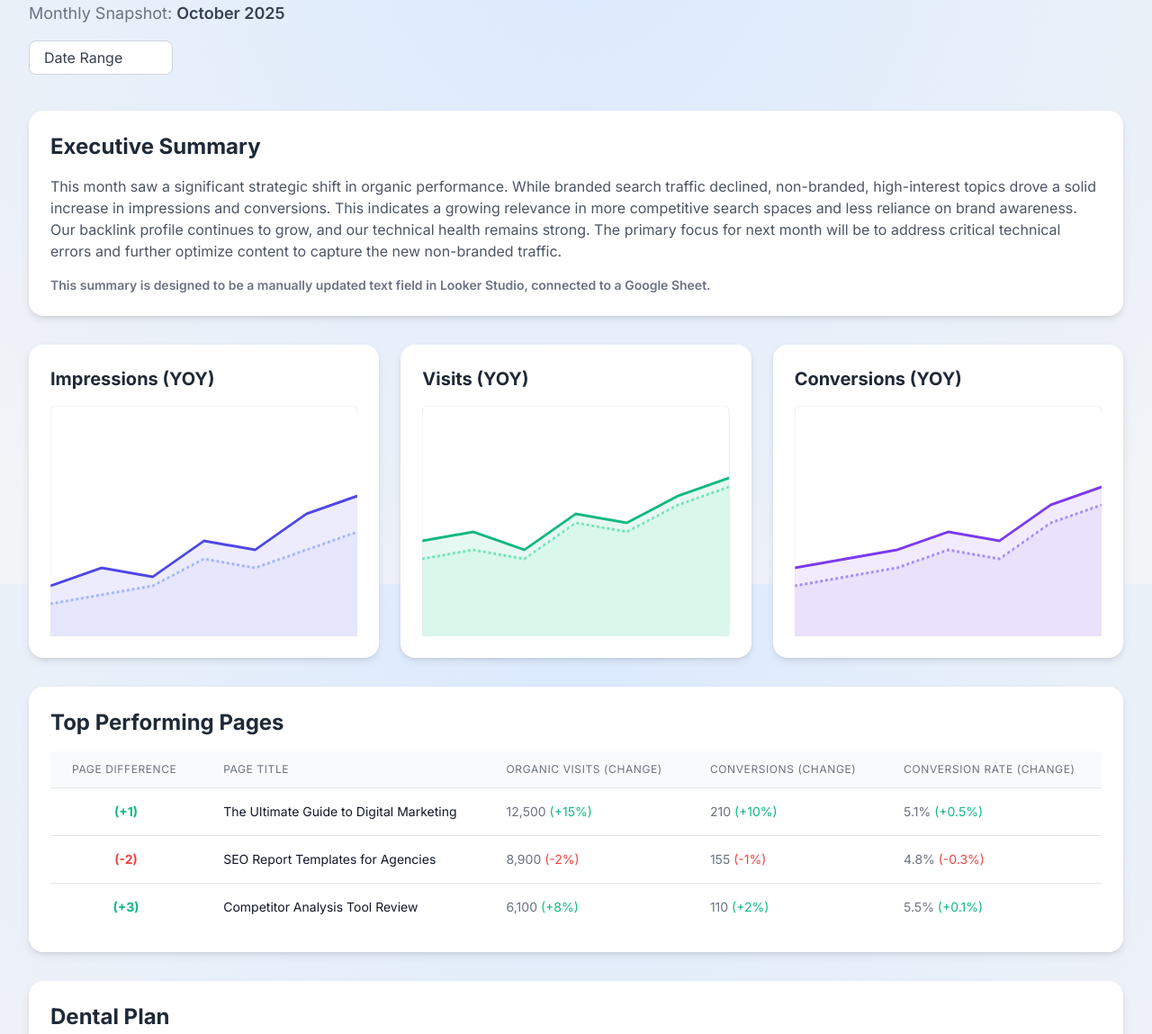
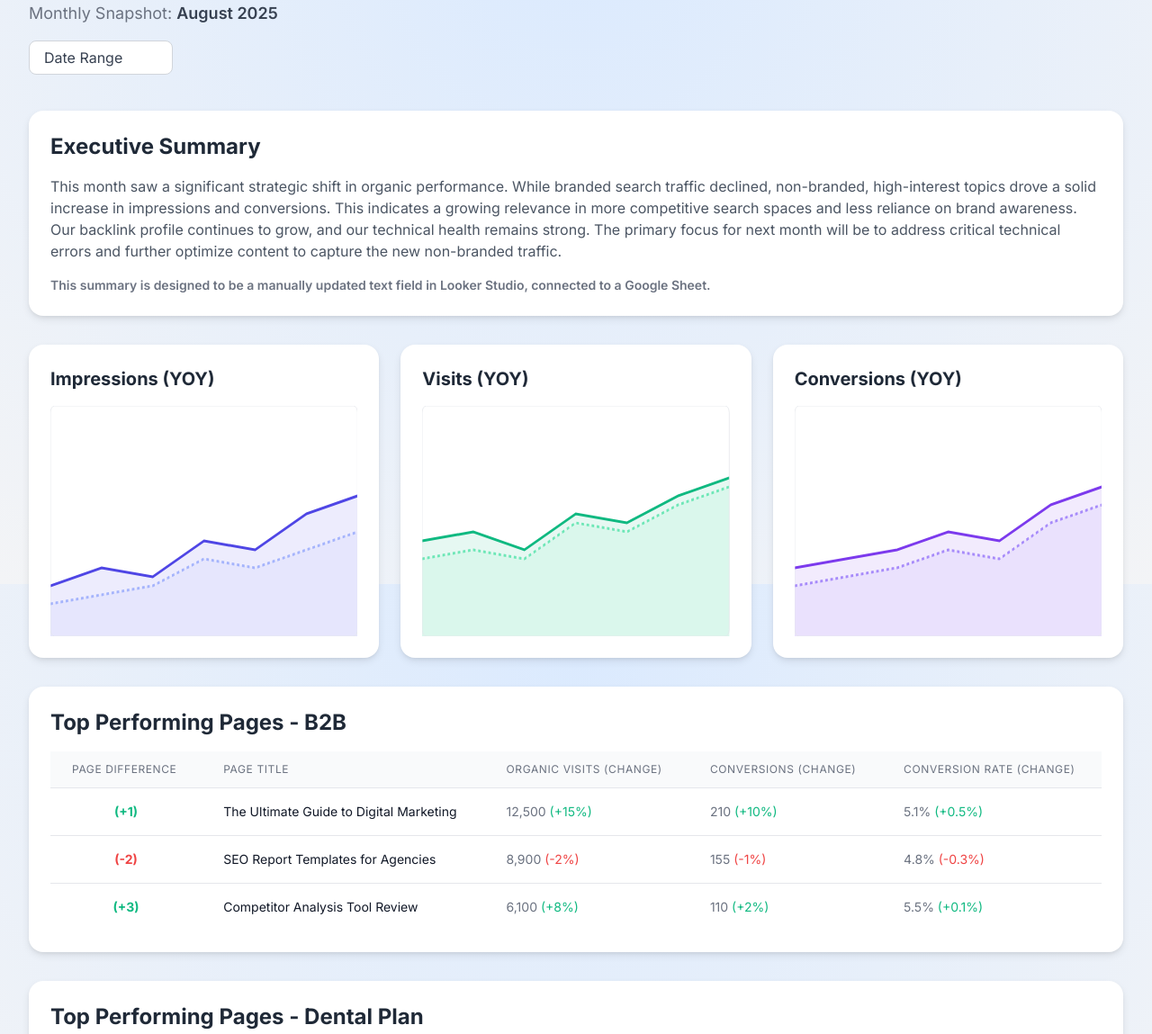
Before and after one commit to lawrenced/looker-studio, a plain HTML site: page index.html in a window 1280 px wide. Shown: the part 151-1300 px from the top of the page at 90% size. Drawn offline with nearby package versions, Linux system fonts and the light colour scheme.

Commit message:
Update index.html

```diff
--- a/index.html
+++ b/index.html
@@ -108,7 +108,7 @@
             </div>
             <!-- Main Title below logos, left-aligned -->
             <h1 class="text-4xl md:text-5xl font-bold text-gray-800 mt-6 mb-2"><b>Simplyhealth</b> SEO Performance Report</h1>
-            <p class="text-lg text-gray-500">Monthly Snapshot: <span class="font-semibold text-gray-700">October 2025</span></p>
+            <p class="text-lg text-gray-500">Monthly Snapshot: <span class="font-semibold text-gray-700">August 2025</span></p>
             <div class="mt-4 flex flex-wrap gap-4 items-center">
                 <div class="relative w-40">
                     <select class="block appearance-none w-full bg-white border border-gray-300 text-gray-700 py-2 px-4 pr-8 rounded-lg leading-tight focus:outline-none focus:bg-white focus:border-blue-500">
@@ -176,7 +176,7 @@
 
         <!-- Top Performing Pages -->
         <section class="card p-6 mb-8 link-effect">
-            <h2 class="text-2xl font-bold text-gray-800 mb-4">Top Performing Pages</h2>
+            <h2 class="text-2xl font-bold text-gray-800 mb-4">Top Performing Pages - B2B</h2>
             <div class="overflow-x-auto">
                 <table class="min-w-full divide-y divide-gray-200">
                     <thead class="bg-gray-50">
@@ -223,7 +223,7 @@
 
         <!-- Dental Plan Pages -->
         <section class="card p-6 mb-8 link-effect">
-            <h2 class="text-2xl font-bold text-gray-800 mb-4">Dental Plan</h2>
+            <h2 class="text-2xl font-bold text-gray-800 mb-4">Top Performing Pages - Dental Plan</h2>
             <div class="overflow-x-auto">
                 <table class="min-w-full divide-y divide-gray-200">
                     <thead class="bg-gray-50">
```
